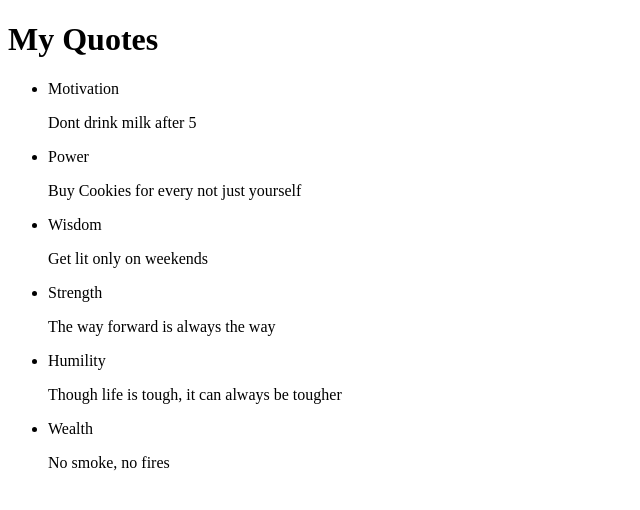
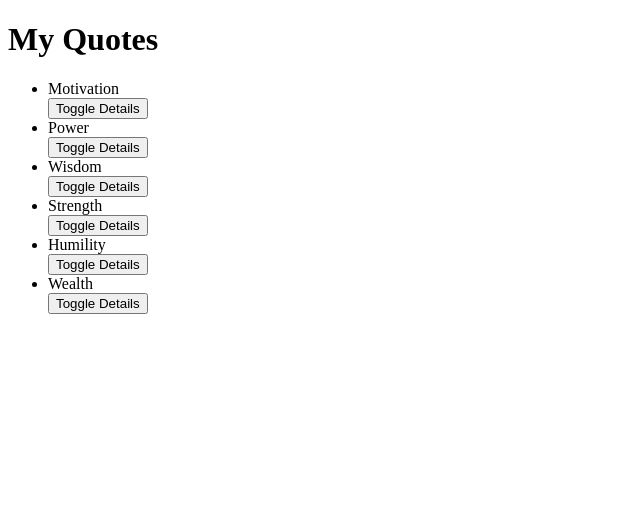
Before and after one commit to AbugaAroni/AngularIP1, an Angular app: page / in a window 1280 px wide. Shown: the top 510 px of the page, without its empty margins (0-640 px from the left). Built offline with nearby package versions, Linux system fonts and the light colour scheme.

Commit message:
add a working show how details button

```diff
--- a/src/app/quotes.ts
+++ b/src/app/quotes.ts
@@ -1,9 +1,13 @@
 export class Quotes {
-  id: number;
-  name: string;
-  description: string;
-  author: string;
-  submitter: string;
+  showDescription: boolean;
   upvote: number;
   downvote: number;
+
+  constructor(public id: number,public name: string,public description: string, public author: string,
+    public submitter: string){
+    this.showDescription=false;
+    this.upvote=0;
+    this.downvote=0;
+  }
+
 }
--- a/src/app/quotes/quotes.component.html
+++ b/src/app/quotes/quotes.component.html
@@ -1,9 +1,10 @@
 <div>
   <h1>My Quotes</h1>
   <ul>
-      <li *ngFor='let quote of quotes'>
-        {{quote.name}}
-        <app-quotes-details [quotes]='quote'></app-quotes-details>
-      </li>
+      <div *ngFor='let quote of quotes; let i=index'>
+      <li>{{quote.name}} </li>
+        <button (click)='toggleDetails(i)'>Toggle Details</button>
+        <app-quotes-details *ngIf='quote.showDescription' [quotes]='quote'></app-quotes-details>
+      </div>
   </ul>
 </div>
--- a/src/app/quotes/quotes.component.ts
+++ b/src/app/quotes/quotes.component.ts
@@ -9,13 +9,17 @@ import { Quotes } from '../quotes';
 export class QuotesComponent implements OnInit {
 
   quotes:Quotes[] = [
-     {id:1,name: 'Motivation', description:'Dont drink milk after 5', author: 'Shen Tzu', submitter:'Abuga', upvote:0, downvote:0},
-     {id:2,name: 'Power', description:'Buy Cookies  for every not just yourself', author: 'Shen Tzu', submitter:'Abuga', upvote:0, downvote:0},
-     {id:3,name: 'Wisdom', description:'Get lit only on weekends', author: 'Abuga', submitter:'Abuga', upvote:0, downvote:0},
-     {id:4,name: 'Strength', description:'The way forward is always the way', author: 'John', submitter:'Abuga', upvote:0, downvote:0},
-     {id:5,name: 'Humility', description:'Though life is tough, it can always be tougher', author: 'Liz Tzu', submitter:'Abuga', upvote:0, downvote:0},
-     {id:6,name: 'Wealth', description:'No smoke, no fires', author: 'Liam Tzu', submitter:'Abuga', upvote:0, downvote:0},
+     new Quotes(1, 'Motivation', 'Dont drink milk after 5', 'Shen Tzu','Abuga'),
+     new Quotes(2, 'Power', 'Buy Cookies  for every not just yourself', 'Shen Tzu', 'Abuga'),
+     new Quotes(3, 'Wisdom', 'Get lit only on weekends', 'Abuga','Abuga'),
+     new Quotes(4, 'Strength', 'The way forward is always the way', 'John', 'Abuga'),
+     new Quotes(5, 'Humility', 'Though life is tough, it can always be tougher', 'Liz Tzu', 'Abuga'),
+     new Quotes(6, 'Wealth', 'No smoke, no fires', 'Liam Tzu', 'Abuga'),
    ];
+
+   toggleDetails(index){
+    this.quotes[index].showDescription = !this.quotes[index].showDescription;
+  }
 
   constructor() { }
 
```
